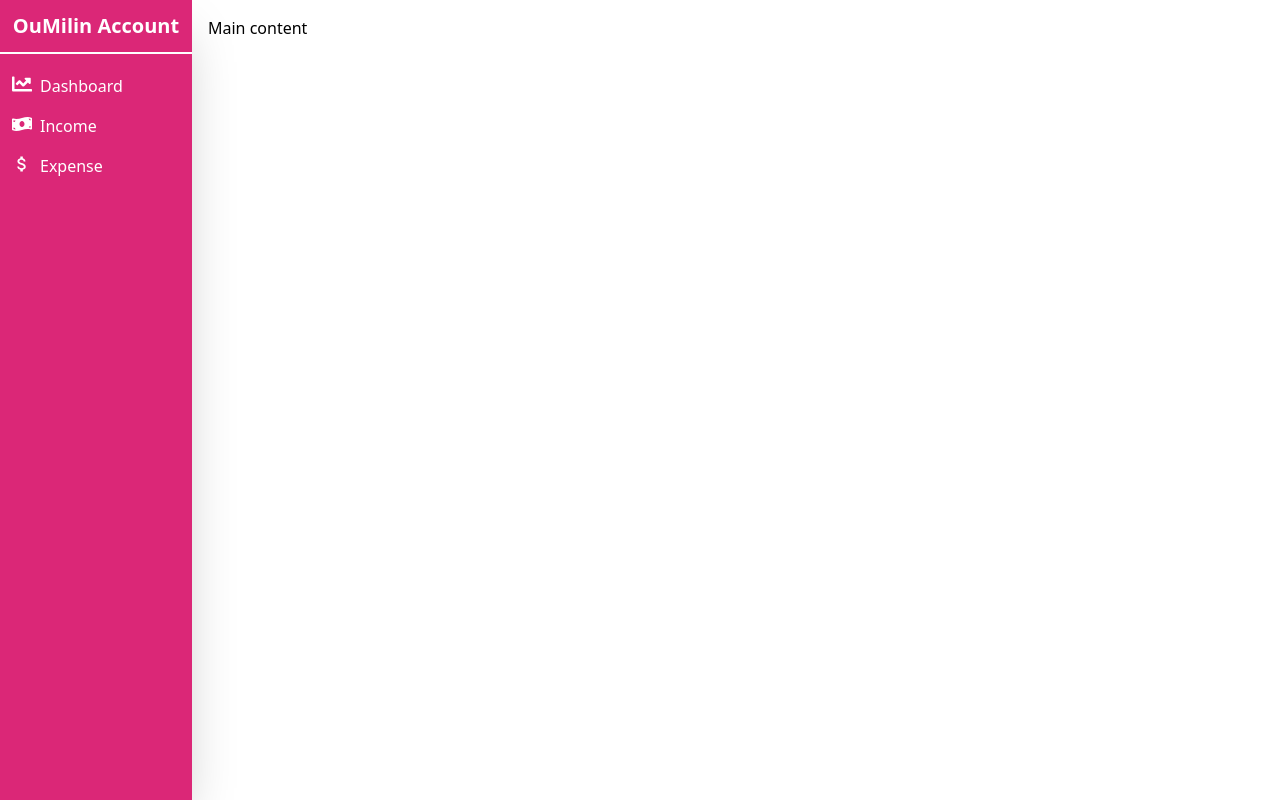
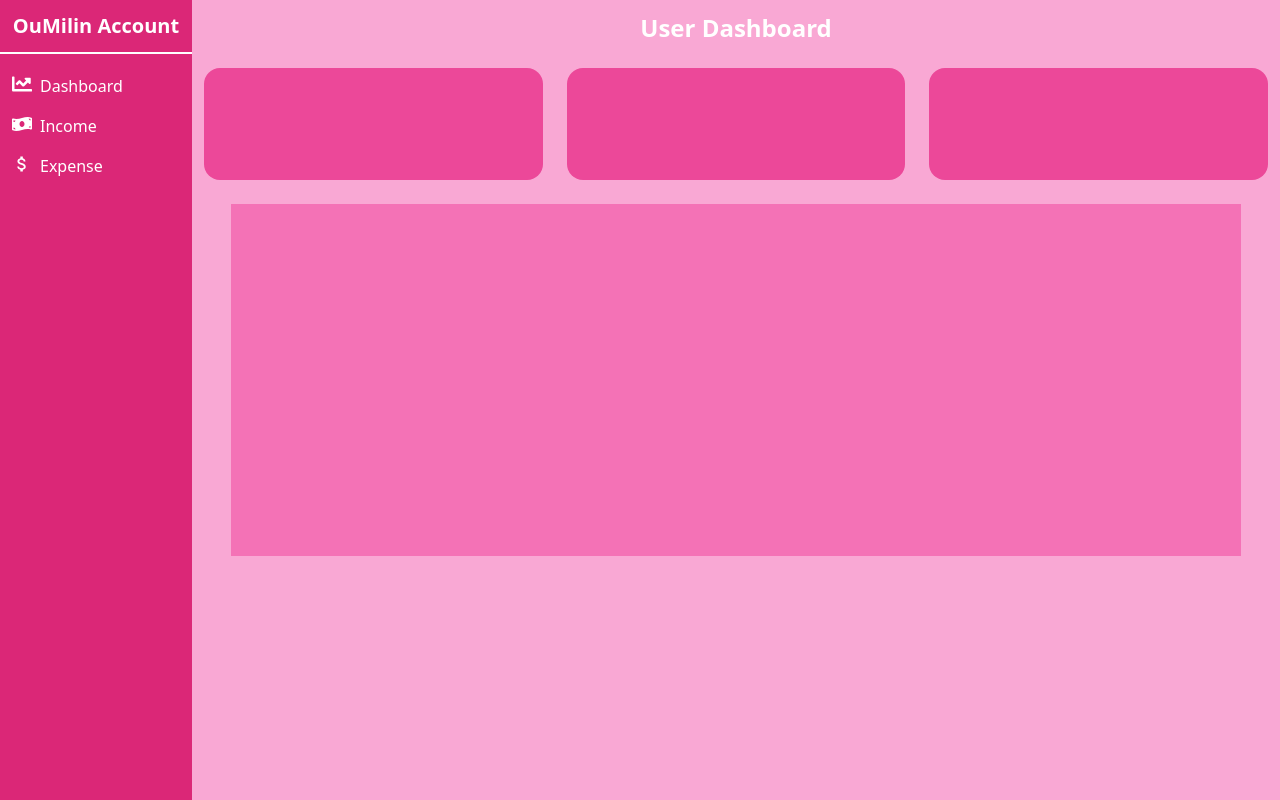
Before and after one commit to Uthai7472/OuMilinAccount-client, a React (Vite) app: page /dashboard in a window 1280 px wide. Built offline with nearby package versions, Linux system fonts and the light colour scheme.

Commit message:
first commit

```diff
--- a/src/Dashboard/Dashboard.jsx
+++ b/src/Dashboard/Dashboard.jsx
@@ -6,8 +6,34 @@ const Dashboard = () => {
     <div>
         <div className='flex flex-col md:flex-row min-h-screen'>
             <NavSideBar />
-            <div className='flex-1 p-4'>
-                Main content
+
+            {/* Main Dashboard Content */}
+            <div className='flex-1 justify-center items-center text-xl md:text-2xl font-bold bg-pink-300'>
+                {/* Topic Dashboard */}
+                <div className='flex justify-center items-center py-3 text-white'>
+                    User Dashboard
+                </div>
+
+                {/* Card Dashboard */}
+                <div className='md:flex-row md:justify-evenly flex flex-col justify-center items-center'>
+                    <div className='md:w-1/3 w-2/3 h-[7rem] mx-3 my-3 bg-pink-500 rounded-2xl'>
+
+                    </div>
+                    <div className='md:w-1/3 w-2/3 h-[7rem] mx-3 my-3 bg-pink-500 rounded-2xl'>
+
+                    </div>
+                    <div className='md:w-1/3 w-2/3 h-[7rem] mx-3 my-3 bg-pink-500 rounded-2xl'>
+
+                    </div>
+                </div>
+
+                {/* Chart Dashboard */}
+                <div className='flex justify-center my-3 mx-3'>
+                    <div className='block w-[95%] h-[22rem] bg-pink-400'>
+
+                    </div>
+                </div>
+
             </div>
         </div>
 
```
